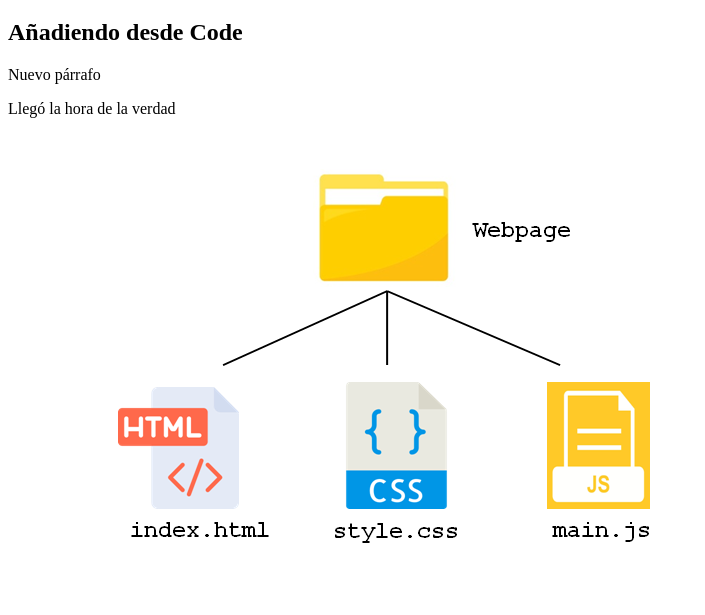
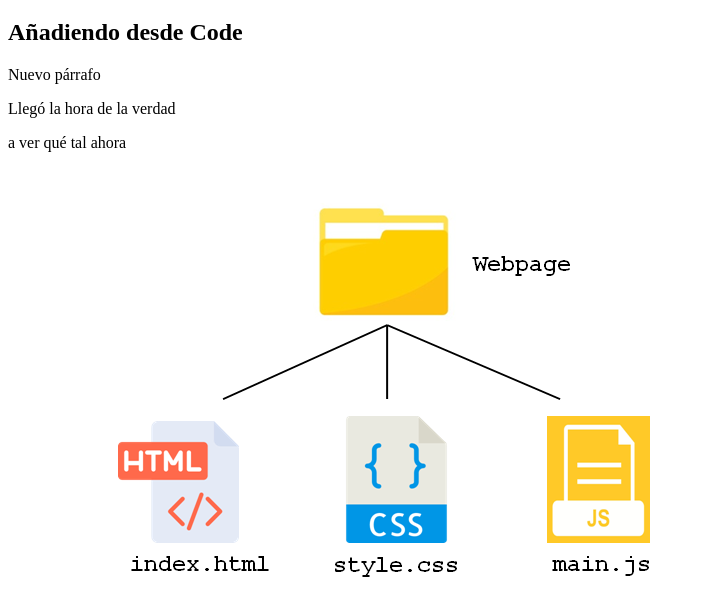
Before and after one commit to xe-l-a/conectado, a plain HTML site: page index.html in a window 1280 px wide. Shown: the part 61-676 px from the top of the page, without its empty margins (0-705 px from the left). Drawn offline with Linux system fonts and the light colour scheme.

Commit message:
a ver que tal ahora

```diff
--- a/index.html
+++ b/index.html
@@ -10,6 +10,7 @@
     <h2>Añadiendo desde Code</h2>
     <p>Nuevo párrafo</p>
     <p>Llegó la hora de la verdad</p>
+    <p>a ver qué tal ahora</p>
     <img src="architecture.webp" alt="mi imagen">
 </body>
 </html>
```
